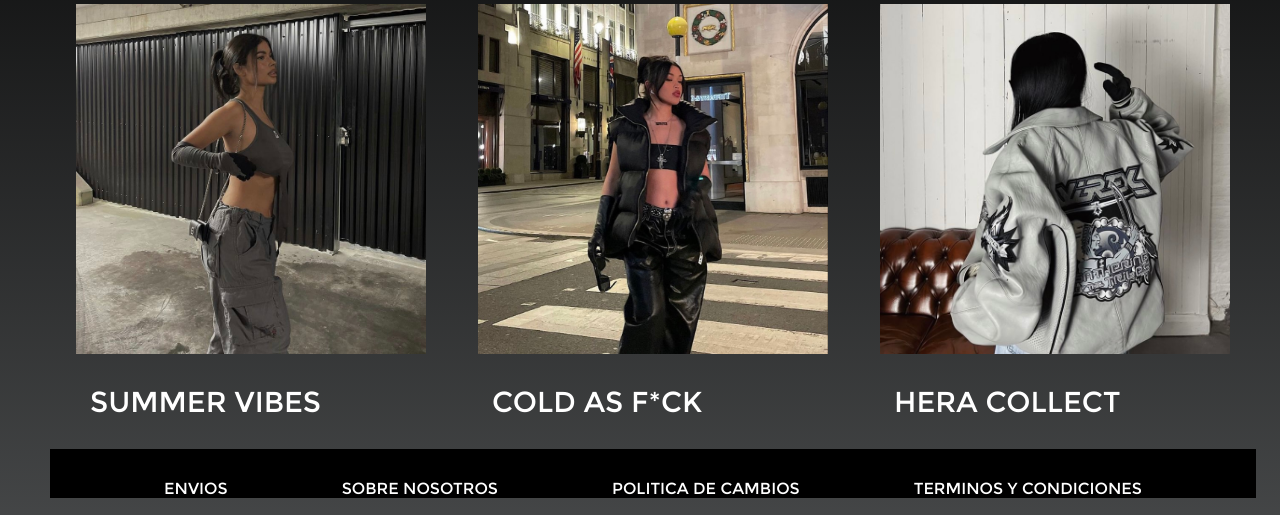
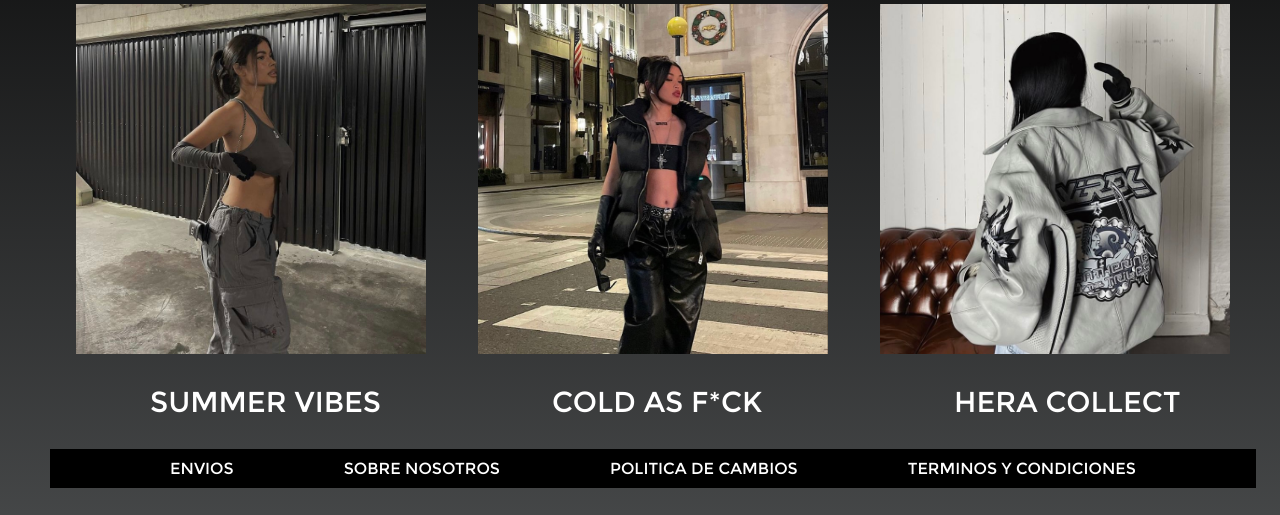
Before and after one commit to PauDente/PreEntrega3Dente, a plain HTML site: page index.html in a window 1280 px wide. Shown: the part 280-795 px from the top of the page. Drawn offline with Linux system fonts and the light colour scheme; a small style sheet from the web is missing.

Commit message:
correccion de menu

```diff
--- a/styles.css
+++ b/styles.css
@@ -188,6 +188,10 @@ footer {
     grid-area: colecciones;
 }
 
+.collectionsContainer a {
+    padding-left: 100px;
+}
+
 footer {
     margin-top: 20px;
     display: flex;
@@ -202,8 +206,8 @@ footer {
     display: flex;
     flex-direction: row;
     justify-content: space-evenly;
-    padding-top: 30px;
-    margin-top:30px
+    margin-top:30px;
+    padding: 10px;
 }
 
 /* ------------------------------------------  TEXTOS   ------------------------------------------------------- */
@@ -225,7 +229,6 @@ footer {
 .textCollections {
     font-family: "Montserrat";
     color: white;
-    padding-left: 70px;
     text-align: center;
     font-size: 4rem;
 }
```
Also changed, not shown: index.html (+6 -3 lines).
